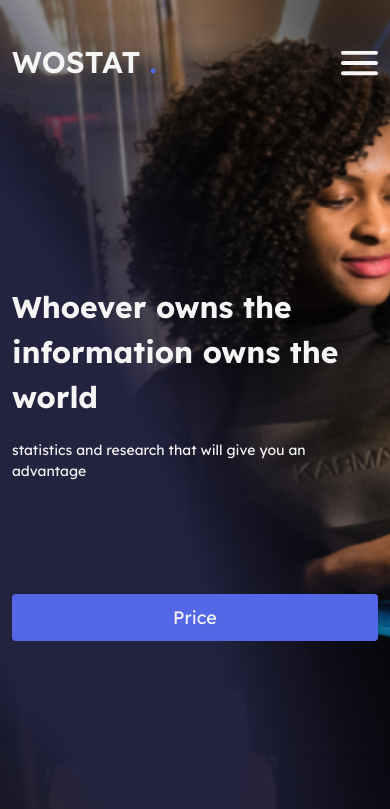
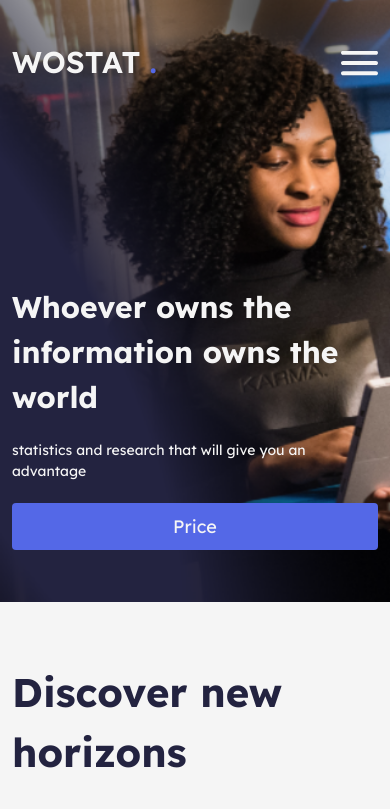
Before and after one commit to aleksandr-lihodeev/wostat, a React app: page / in a window 390 px wide. Shown: the top 809 px of the page. Built offline with nearby package versions, Linux system fonts and the light colour scheme.

Commit message:
main improvements

```diff
--- a/src/pages/MainPage/MainPage.module.scss
+++ b/src/pages/MainPage/MainPage.module.scss
@@ -4,7 +4,6 @@
   background-repeat: no-repeat;
   background-size: cover;
   width: 100%;
-  height: 100vh;
 
   .main__header__wrap {
     display: flex;
@@ -41,7 +40,7 @@
   }
 
   main {
-    padding: 135px 0 0 0;
+    padding: 135px 0 200px 0;
 
     .main__title {
       color: var(--white-color);
@@ -363,7 +362,7 @@
     }
 
     main {
-      padding: 200px 0 0 0;
+      padding: 200px 0 100px 0;
 
       .main__title {
         margin-bottom: 20px;
@@ -671,7 +670,7 @@
     }
 
     main {
-      padding: 250px 0 0 0;
+      padding: 250px 0 100px 0;
       position: relative;
 
       .main__title {
@@ -847,8 +846,8 @@
     }
 
     main {
-      padding: 200px 0 0 0;
-
+      padding: 200px 0 100px 0;
+      position: relative;
       .main__title {
         margin-bottom: 20px;
         font-size: 30px;
--- a/src/shared/ui/MyButton/MyButton.module.scss
+++ b/src/shared/ui/MyButton/MyButton.module.scss
@@ -45,7 +45,7 @@
   .main__content__btn {
     position: absolute;
     right: 0;
-    bottom: 0;
+    bottom: 20%;
     display: block;
     padding: 10px 44px 10px 44px;
     border-radius: 4px;
@@ -60,7 +60,7 @@
 @media screen and (max-width: 576px) {
   .main__content__btn {
     position: absolute;
-    bottom: -40%;
+    bottom: 10%;
     width: 100%;
   }
 }
```
